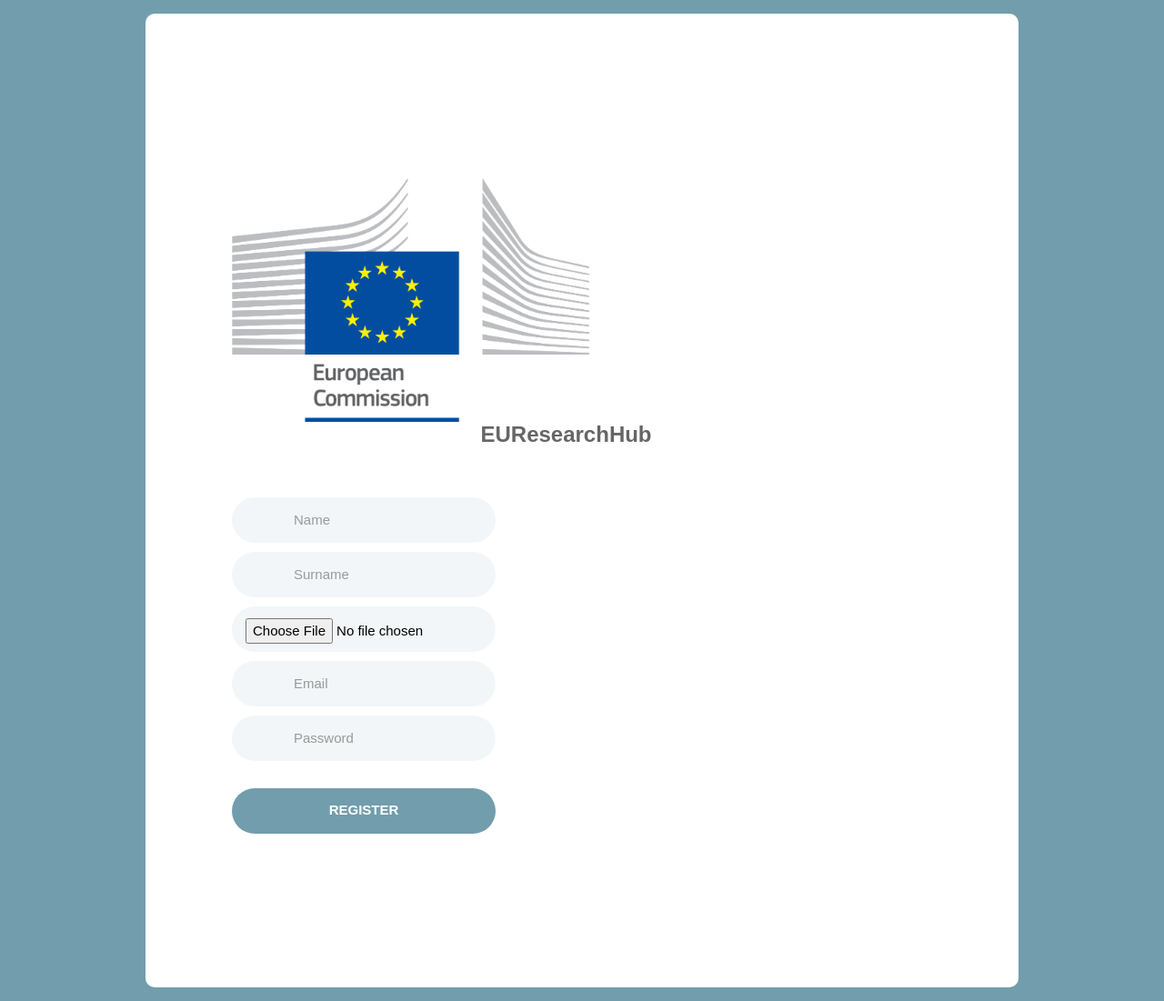
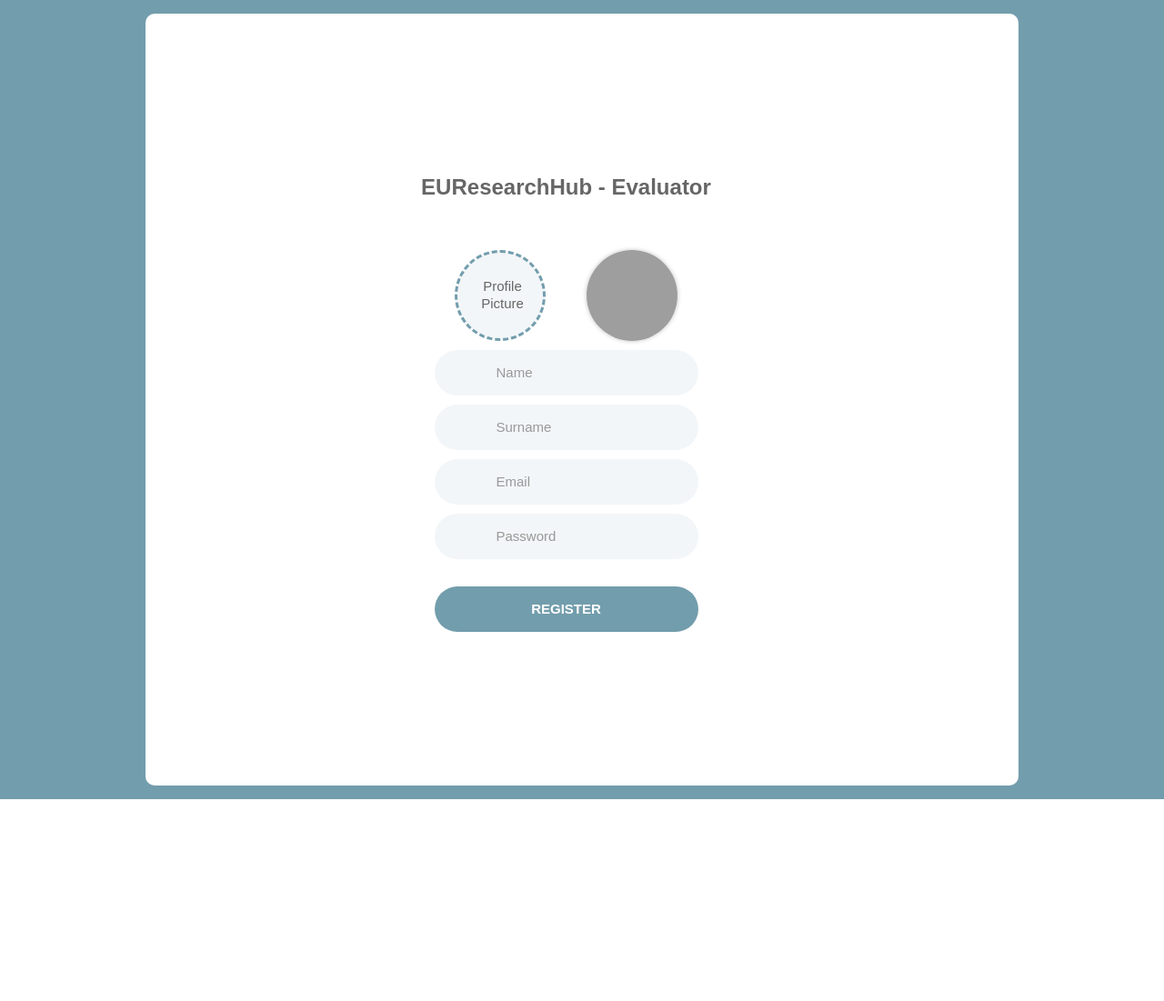
Before and after one commit to therealtoma/EUResearchHub, a Flask app: template app/templates/register.html in a window 1280 px wide. Shown: the whole page at 91% size. After the commit the page ends 879 px from the top, so only its background shows below. Run offline with Flask 3, Linux system fonts and the light colour scheme; the template is opened without the code that fills it, so the values that code supplies are empty; some libraries are stand-ins or nearby versions; grey boxes are pictures that could not be loaded.

Commit message:
Register Update

```diff
--- a/app/routes/auth.py
+++ b/app/routes/auth.py
@@ -51,8 +51,9 @@
 def register():
     if request.method == 'POST':
         choice = request.form.get('choice')
+        print(choice)
         if choice:
-            if choice == 'researcher':
+            if choice == 'Researcher':
                 return render_template('register.html', user='researcher')
             else:
                 return render_template('register.html', user='evaluator')
--- a/app/static/css/main.css
+++ b/app/static/css/main.css
@@ -237,6 +237,8 @@
   margin-bottom: 10px;
 }
 
+
+
 .input100 {
   font-family: 'DM Sans', sans-serif;
   font-size: 15px;
@@ -272,18 +274,32 @@
   background: #243244;
 }
 
+.wrap-input100-profile-picture {
+  position: relative;
+  display: flex;
+  width: 100%;
+  z-index: 1;
+  margin-bottom: 10px;
+}
 
 .input100-file {
+  border: 3px dashed #729DAC;
+  overflow-wrap: break-word;
+  color: #666666;
+  text-align: center;
+  vertical-align: middle;
+  margin: 0 auto;
   font-family: 'DM Sans', sans-serif;
+  background: rgba(114,157,172,0.09);
   font-size: 15px;
-  line-height: 1.5;
-  color: black;
+  line-height: 1.3;
   display: block;
-  width: 100%;
-  background: rgba(114,157,172,0.09);
-  height: 50px;
-  border-radius: 25px;
-  padding: 0 30px 0 68px;
+  width: 100px;
+  height: 100px;
+  border-radius: 50%;
+  padding-top: 27px;
+  padding-left: 5px;
+  cursor: pointer;
 }
 
 /*------------------------------------------------------------------
--- a/app/templates/register.html
+++ b/app/templates/register.html
@@ -23,23 +23,39 @@
 <div class="limiter">
     <div class="container-login100">
         <div class="wrap-login100">
-            <div class="login100-pic js-tilt" data-tilt>
+            <div class="login100-pic js-tilt" data-tilt style="display: none">
                 <img src="../static/images/2.png" alt="IMG">
             </div>
+            {% if user == 'none' %}
                 <span class="login100-form-title">
-                <strong>EUResearchHub</strong>
+                    <strong>EUResearchHub - Registration</strong>
                 </span>
-            <div>
-                {% if user == 'none' %}
-                    <form class="login100-form-user login100-form validate-form" method="post" action="{{ url_for('auth.register') }}">
-                        <label style="width:100%;" for="user">Type of user: </label>
+                <div style="margin: 0 auto; width: auto;">
+
+                        <form style="width: 600px;" class="login100-form-user login100-form validate-form" method="post" action="{{ url_for('auth.register') }}">
+                            <input type="hidden" name="csrf_token" value="{{ csrf_token() }}">
                             <input class="input-user" type="submit" value="Evaluator" name="choice">
                             <input class="input-user" type="submit" value="Researcher" name="choice">
                         </form>
+                </div>
             {% else %}
+                <span class="login100-form-title">
+                    {% if user == 'researcher' %}
+                        <strong>EUResearchHub - Researcher</strong>
+                    {% else %}
+                        <strong>EUResearchHub - Evaluator</strong>
+                    {% endif %}
+                </span>
+                <div style="margin: 0 auto; width: auto;">
+                    <form class="login100-form validate-form" method="post" action="{{ url_for('auth.register') }}">
+                        <input type="hidden" name="csrf_token" value="{{ csrf_token() }}">
+
+                        <div class="wrap-input100-profile-picture validate-input" data-validate="the profile picture is missing">
+                            <label class="input100-file" for="register-profile_picture"><span style="align-items: center">Profile</span><br><span style="align-items: center">Picture</span></label>
+                            <img alt="User Pic"  id="img-tag" style="border-radius: 50%; box-shadow: 0px 0px 5px 0px #c1c1c1;  width: 100px; height: 100px;margin: 0 auto;" src="https://d30y9cdsu7xlg0.cloudfront.net/png/138926-200.png" >
+                            <input onchange="previewFile()" accept="image/png" style="padding-left: 15px !important; padding-top: 13px !important;display:none" class="input100-file" type="file" name="profile_picture" id="register-profile_picture" placeholder="Profile Picture">
                         </div>
-            <div>
-                <form class="login100-form validate-form" method="post" action="{{ url_for('auth.register') }}">
+
                         <div class="wrap-input100 validate-input" data-validate="the name is missing">
                             <input class="input100" type="text" name="name" placeholder="Name" id="register-name">
                             <span class="focus-input100"></span>
@@ -56,10 +72,7 @@
                             </span>
                         </div>
 
-                    <div class="wrap-input100 validate-input">
-                        <input accept="image/jpg" style="color:black; padding-left: 15px !important; padding-top: 13px !important;" class="input100" type="file" name="profile_picture" id="register-profile_picture" placeholder="Profile Picture">
-                        <span class="focus-input100"></span>
-                    </div>
+
 
                         {% if user == 'researcher' %}
                             <div class="wrap-input100 validate-input"  data-validate="the affiliation is missing">
@@ -111,5 +124,25 @@
         </div>
     </div>
 </div>
+    <script>
+        function previewFile() {
+            var preview = document.querySelector('img');
+            var file    = document.querySelector('input[type=file]').files[0];
+            var reader  = new FileReader();
+            reader.addEventListener("load", function () {
+                preview.src = reader.result;
+            }, false);
+
+            if (file) {
+                reader.readAsDataURL(file);
+            }
+        }
+
+            $(function() {
+                $('#img-tag').on('click', function() {
+                    $('#register-profile_picture').click();
+                });
+            });
+    </script>
 </body>
 </html>
```
Lines whose indentation alone changed are shown as unchanged.
